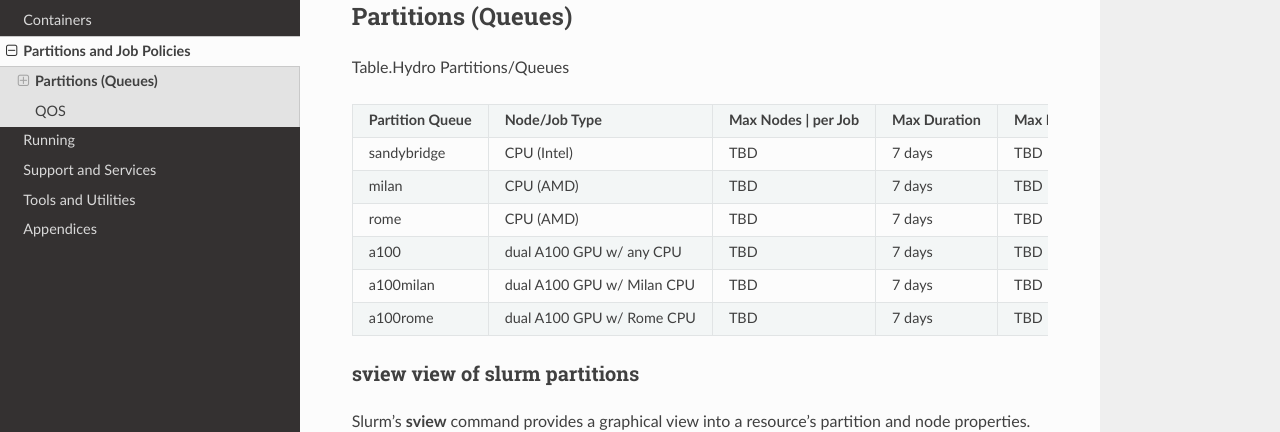
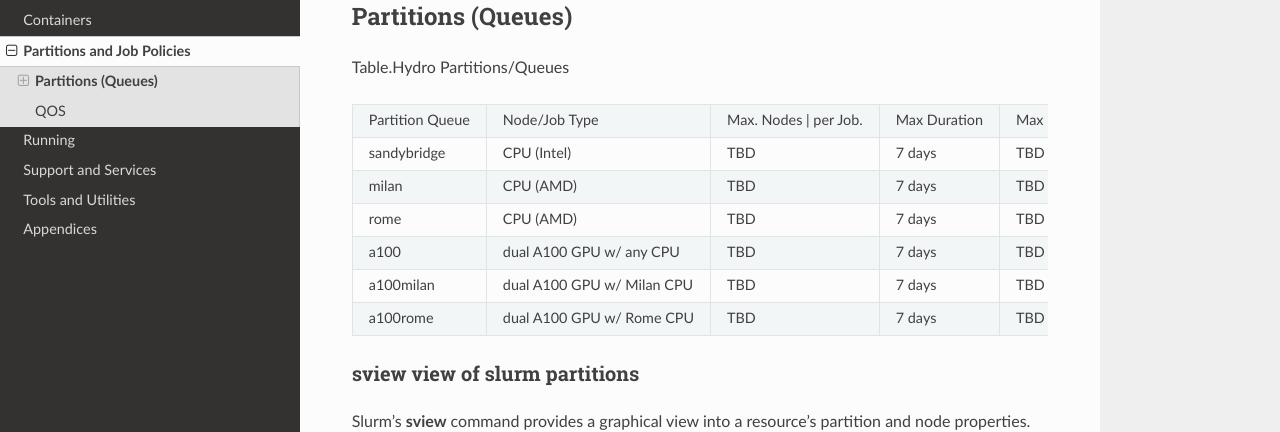
Before and after one commit to ncsa/hydro_documentation, a Sphinx documentation site: the page built from docs/source/partitions_and_job_policies.rst, in a window 1280 px wide and 1242 px high. Shown: the part 232-664 px from the top of the window. Built offline with Sphinx 7.4.7 and the Read the Docs theme 2.0.0, drawn with Linux system fonts in a browser that asks for light colours; pages that are not in the unit, such as notebooks, are missing from menus.

```diff
--- a/docs/source/partitions_and_job_policies.rst
+++ b/docs/source/partitions_and_job_policies.rst
@@ -13,11 +13,11 @@ jobs to the Hydro cluster.
 Table.Hydro Partitions/Queues
 
 +---------------+---------------+----------+---------------+----------+----------+
-| **Partition   | **Node/Job    | **Max    | **Max         | **Max    | **Charge |
-| Queue**       | Type**        | Nodes    | Duration**    | Running  | Factor** |
+| Partition     | Node/Job      | Max.     | Max           | Max      | Charge   |
+| Queue         | Type          | Nodes    | Duration      | Running  | Factor   |
 |               |               | | per    |               | in       |          |
-|               |               | Job**    |               | Queue/   |          |
-|               |               |          |               | user***  |          |
+|               |               | Job.     |               | Queue/   |          |
+|               |               |          |               | user     |          |
 +---------------+---------------+----------+---------------+----------+----------+
 | sandybridge   | CPU (Intel)   | TBD      | 7 days        | TBD      | 1.0      |
 +---------------+---------------+----------+---------------+----------+----------+
```
